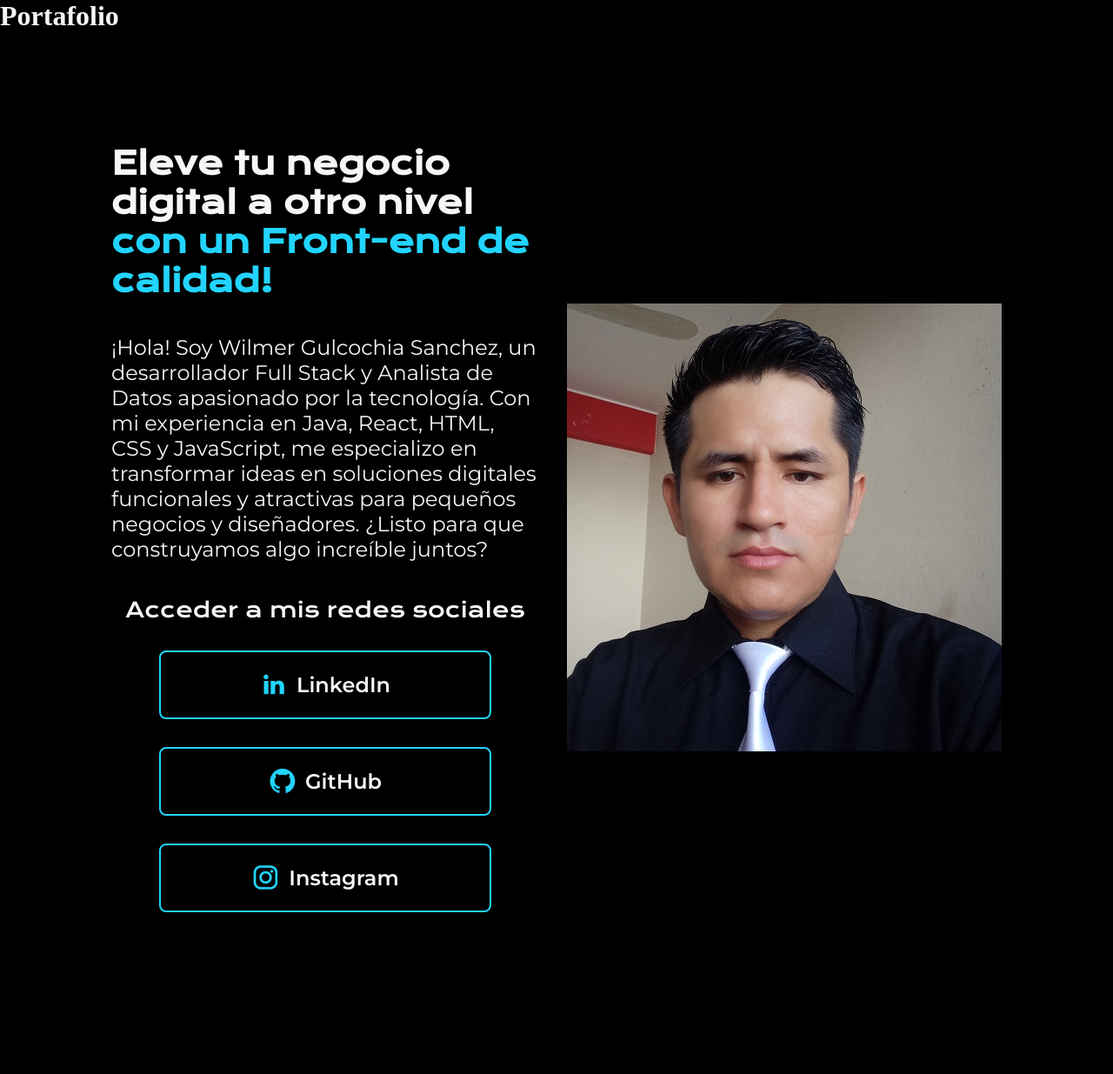
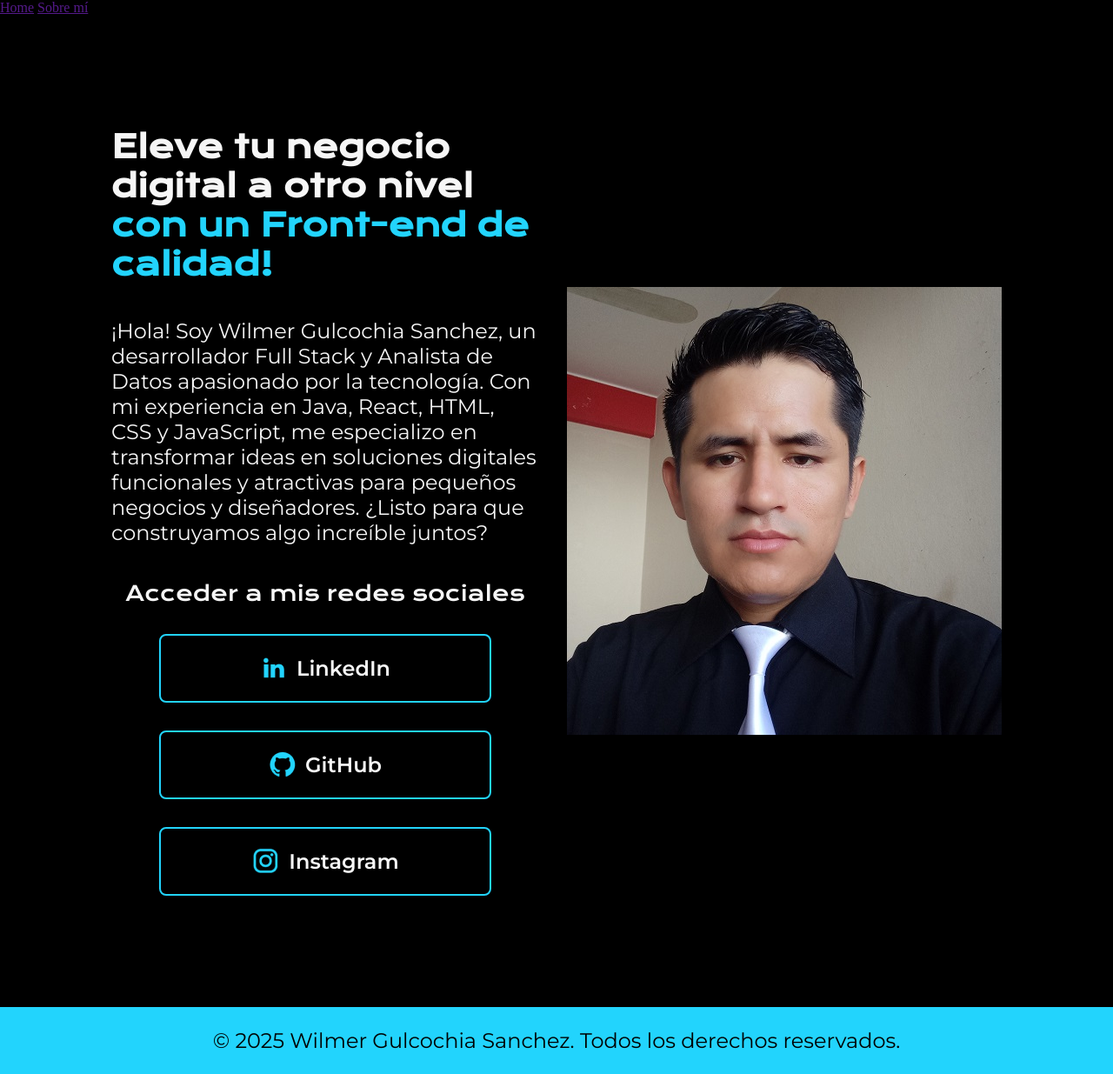
Before and after one commit to mysterio-wil/portafolio-html-css-desarrollo-estructura, a plain HTML site: page index.html in a window 1280 px wide. Shown: the whole page at 87% size. Before the commit the page ends 1177 px from the top, so only its background shows below. Drawn offline with nearby package versions, Linux system fonts and the light colour scheme.

Commit message:
feat: Añadir navegación y estilos de pie de página

```diff
--- a/css/styles.css
+++ b/css/styles.css
@@ -6,7 +6,6 @@
 }
 
 body{
-    height: 100vh;
     box-sizing: border-box;
     background-color: #000000;
     color: #F6F6F6;
@@ -84,6 +83,16 @@ body{
     max-width: 80%;
 }
 
+.footer {
+    text-align: center;
+    padding: 1.5rem;
+    background-color: #22D4FD;
+    color: #000000;
+    font-family: "Montserrat", sans-serif;
+    font-size: 1.5rem;
+    font-weight: 400;
+}
+
 @media (min-width: 1024px) {
     .presentacion {
         padding: 10%;
--- a/index.html
+++ b/index.html
@@ -8,8 +8,11 @@
     <link rel="stylesheet" href="css/styles.css">
 </head>
 <body>
-    <header>
-        <h1>Portafolio</h1>
+    <header class="header">
+        <nav class="header__menu">
+            <a class="header__menu__link" href="">Home</a>
+            <a class="header__menu__link" href="">Sobre mí</a>
+        </nav>
     </header>
         <main class="presentacion">
             <section class="presentacion-contenido">
@@ -28,8 +31,8 @@
             </section>
                         <img class="presentacion__imagen" src="assets/mi-foto.jpg" alt="Imagen de perfil de Wilmer Gulcochia">
         </main>
-    <footer>
-
+    <footer class="footer">
+        <p>&copy; 2025 Wilmer Gulcochia Sanchez. Todos los derechos reservados.</p>
     </footer>
 </body>
 </html>
```
